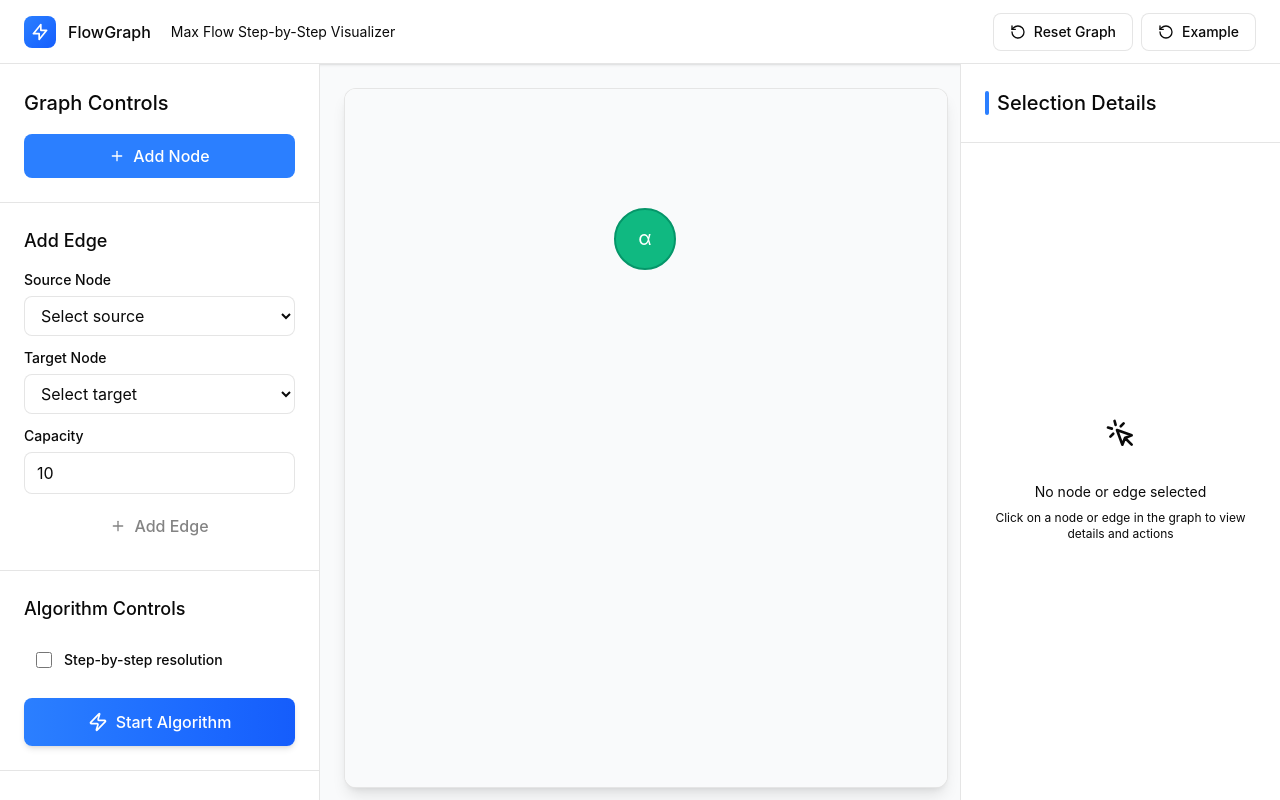
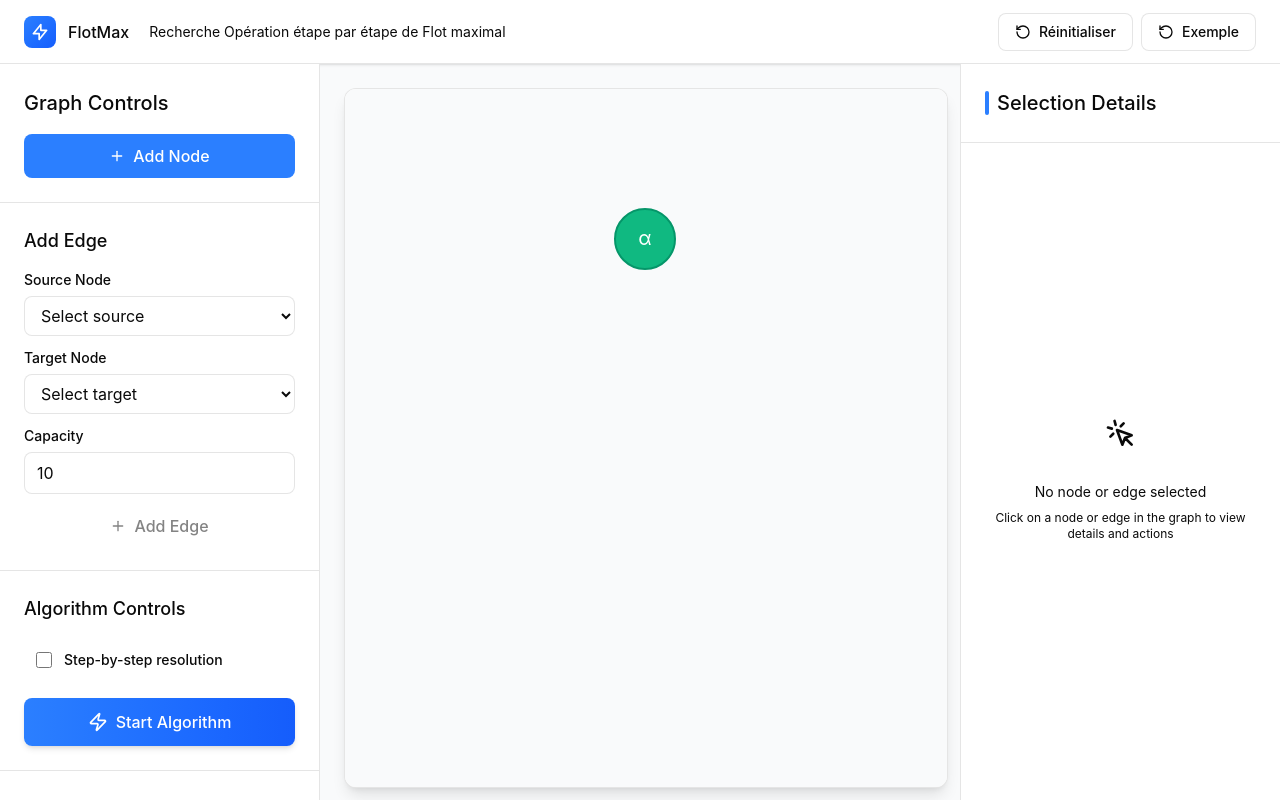
Before and after one commit to TheReasonWePlay/RO-FLOT-MAX, a React (Vite) app: page / in a window 1280 px wide. Built offline with nearby package versions, Linux system fonts and the light colour scheme.

Commit message:
Traduction en français dans Navbar.tsx

```diff
--- a/src/app/components/Navbar.tsx
+++ b/src/app/components/Navbar.tsx
@@ -18,8 +18,8 @@ export function Navbar({ onReset, onExample }: NavbarProps) {
             <path strokeLinecap="round" strokeLinejoin="round" strokeWidth={2} d="M13 10V3L4 14h7v7l9-11h-7z" />
           </svg>
         </div>
-        <h1 className="text-foreground">FlowGraph</h1>
-        <span className="text-sm text-muted-foreground ml-2">Max Flow Step-by-Step Visualizer</span>
+        <h1 className="text-foreground">FlotMax</h1>
+        <span className="text-sm text-muted-foreground ml-2">Recherche Opération étape par étape de Flot maximal</span>
       </div>
 
       <div className="flex items-center gap-2">
@@ -28,14 +28,14 @@ export function Navbar({ onReset, onExample }: NavbarProps) {
           className="px-4 py-2 rounded-lg border border-border bg-white hover:bg-destructive/10 text-destructive transition-colors flex items-center gap-2 text-sm"
         >
           <RotateCcw className="w-4 h-4" />
-          Reset Graph
+          Réinitialiser
         </button>
         <button
           onClick={onExample}
           className="px-4 py-2 rounded-lg border border-border bg-white hover:bg-destructive/10 text-destructive transition-colors flex items-center gap-2 text-sm"
         >
           <RotateCcw className="w-4 h-4" />
-          Example
+          Exemple
         </button>
       </div>
     </nav>
```
Also changed, not shown: 1 other file (tests, documents, lock files or other folders).
